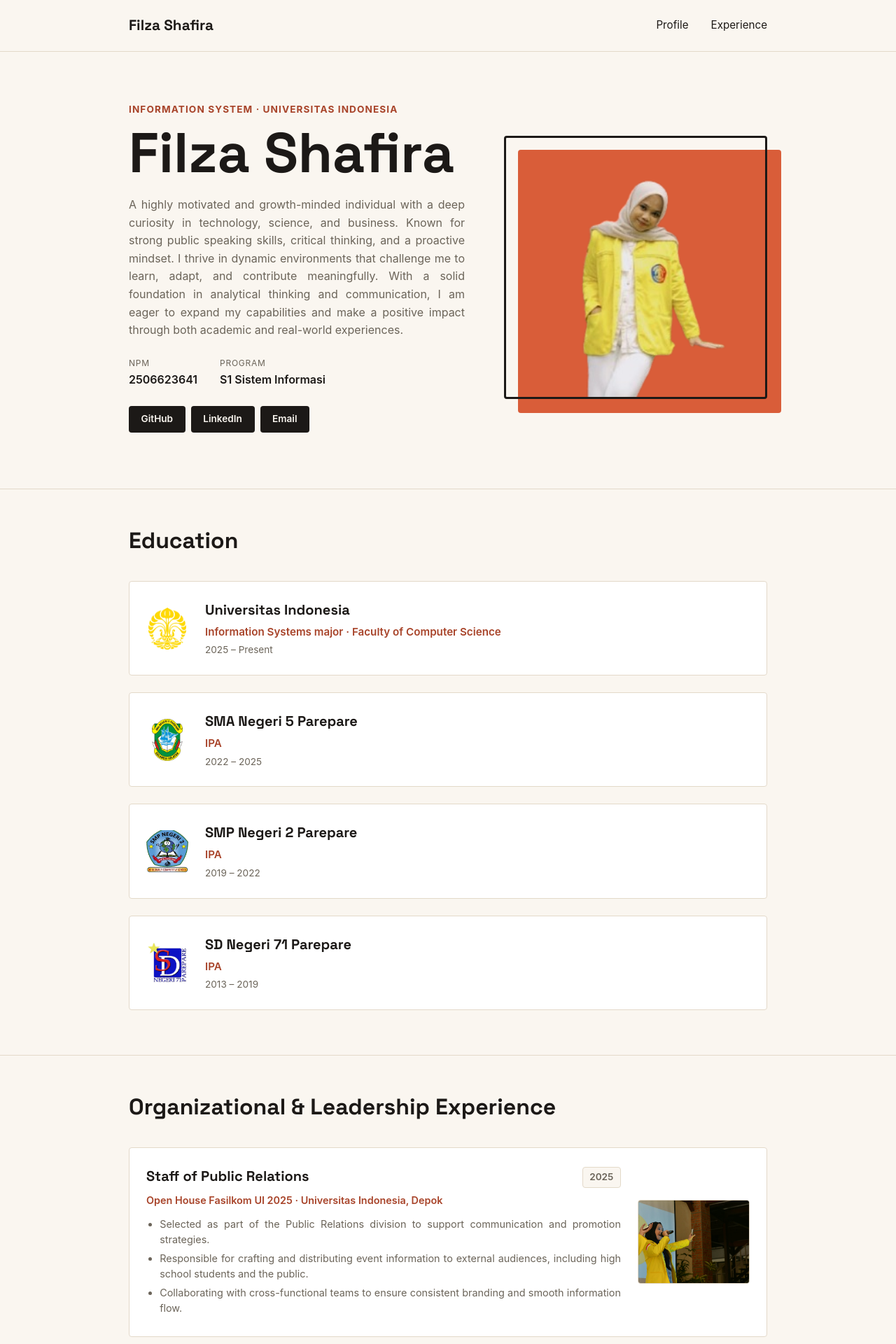
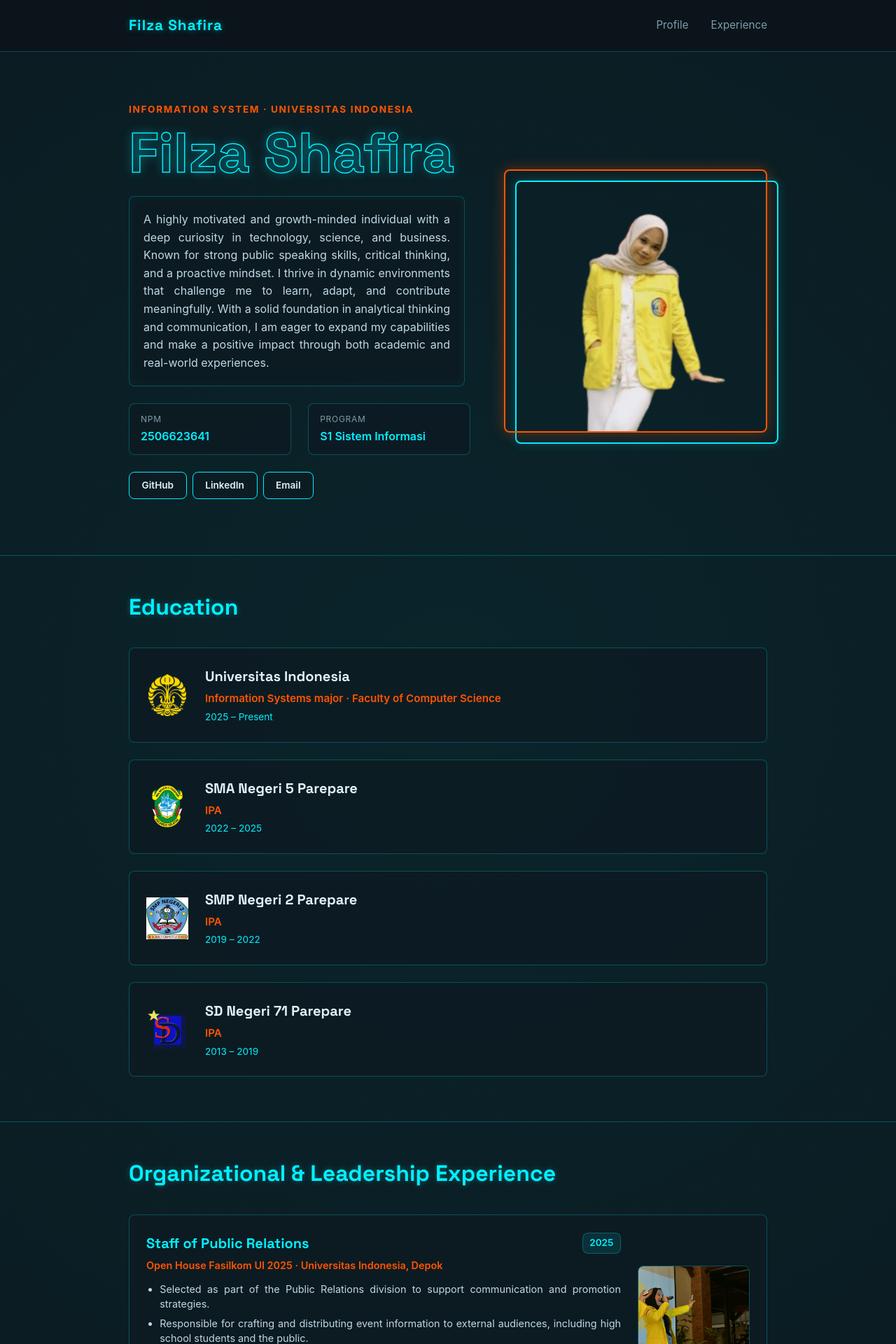
Before and after one commit to filzashafira/myportofolio, a Django app: page / in a window 1280 px wide. Shown: the top 1920 px of the page at 70% size. Run offline with Django 5.2, Linux system fonts and the light colour scheme.

Commit message:
Mempercantik Website

```diff
--- a/static/css/style.css
+++ b/static/css/style.css
@@ -5,19 +5,22 @@
 }
 
 :root {
-    --ink: #1c1917;
-    --paper: #faf6f0;
-    --accent: #d95d39;
-    --accent-dark: #a8442a;
-    --line: #e3d9c9;
-    --text-muted: #6b6459;
-    --radius: 4px;
+    --ink: #e2f1f8;
+    --paper: #0b1319;
+    --accent: #ff5500;
+    --accent-dark: #ff5500;
+    --line: rgba(0, 240, 255, 0.25);
+    --text-muted: #7f9ca9;
+    --radius: 8px;
+    --cyan-glow: #00f0ff;
+    --card-bg: rgba(13, 27, 34, 0.8);
 }
 
 body {
     font-family: -apple-system, "Segoe UI", Roboto, Helvetica, Arial, sans-serif;
     color: var(--ink);
     background-color: var(--paper);
+    background-image: radial-gradient(circle at 50% 20%, rgba(0, 240, 255, 0.08) 0%, transparent 60%);
     line-height: 1.6;
 }
 
@@ -33,6 +36,11 @@ h1, .brand {
 
 .site-header {
     border-bottom: 1px solid var(--line);
+    background: rgba(11, 19, 25, 0.85);
+    backdrop-filter: blur(10px);
+    position: sticky;
+    top: 0;
+    z-index: 100;
 }
 
 .site-header .container {
@@ -45,8 +53,10 @@ h1, .brand {
 .brand {
     font-size: 1.3rem;
     font-weight: 700;
-    color: var(--ink);
+    color: var(--cyan-glow);
     text-decoration: none;
+    text-shadow: 0 0 10px rgba(0, 240, 255, 0.4);
+    letter-spacing: 1px;
 }
 
 .site-header nav {
@@ -55,9 +65,14 @@ h1, .brand {
 }
 
 .site-header nav a {
-    color: var(--ink);
+    color: var(--text-muted);
     text-decoration: none;
     font-size: 0.95rem;
+    transition: color 0.3s ease;
+}
+
+.site-header nav a:hover {
+    color: var(--accent);
 }
 
 .hero {
@@ -83,9 +98,9 @@ h1, .brand {
 
 .hero-kicker {
     font-size: 0.85rem;
-    letter-spacing: 0.08em;
+    letter-spacing: 0.12em;
     text-transform: uppercase;
-    color: var(--accent-dark);
+    color: var(--accent);
     font-weight: 700;
     margin-bottom: 0.75rem;
 }
@@ -93,19 +108,35 @@ h1, .brand {
 .hero-identity h1 {
     font-size: clamp(3rem, 7vw, 5rem);
     line-height: 0.95;
+    color: transparent;
+    -webkit-text-stroke: 1.5px var(--cyan-glow);
+    text-shadow: 0 0 15px rgba(0, 240, 255, 0.3);
 }
 
 .bio {
-    color: var(--text-muted);
+    color: #c0d8e4;
     max-width: 480px;
     margin-bottom: 1.5rem;
     text-align: justify;
+    background: var(--card-bg);
+    border: 1px solid var(--line);
+    padding: 1.25rem;
+    border-radius: var(--radius);
+    box-shadow: inset 0 0 15px rgba(0, 240, 255, 0.05);
 }
 
 .meta-list {
     display: flex;
-    gap: 2rem;
+    gap: 1.5rem;
     margin-bottom: 1.5rem;
+}
+
+.meta-row {
+    background: var(--card-bg);
+    border: 1px solid var(--line);
+    padding: 0.75rem 1rem;
+    border-radius: var(--radius);
+    flex: 1;
 }
 
 .meta-row dt {
@@ -118,6 +149,7 @@ h1, .brand {
 
 .meta-row dd {
     font-weight: 600;
+    color: var(--cyan-glow);
 }
 
 .social-links {
@@ -131,15 +163,18 @@ h1, .brand {
     font-size: 0.85rem;
     font-weight: 600;
     text-decoration: none;
-    color: var(--paper);
-    background-color: var(--ink);
+    color: var(--ink);
+    background-color: var(--card-bg);
+    border: 1px solid var(--cyan-glow);
     border-radius: var(--radius);
     padding: 0.5rem 1.1rem;
-    transition: background-color 0.2s ease;
+    transition: all 0.3s ease;
 }
 
 .social-link:hover {
-    background-color: var(--accent);
+    background-color: var(--cyan-glow);
+    color: var(--paper);
+    box-shadow: 0 0 12px var(--cyan-glow);
 }
 
 .hero-photo {
@@ -150,13 +185,15 @@ h1, .brand {
 
 .photo-block {
     position: absolute;
-    top: 1.25rem;
-    left: 1.25rem;
+    top: 1rem;
+    left: 1rem;
     width: 100%;
     height: 100%;
-    background-color: var(--accent);
+    background-color: transparent;
+    border: 2px solid var(--cyan-glow);
     border-radius: var(--radius);
     z-index: 0;
+    box-shadow: 0 0 15px rgba(0, 240, 255, 0.2);
 }
 
 .avatar {
@@ -167,7 +204,8 @@ h1, .brand {
     aspect-ratio: 1 / 1;
     object-fit: cover;
     border-radius: var(--radius);
-    border: 3px solid var(--ink);
+    border: 2px solid var(--accent);
+    box-shadow: 0 0 20px rgba(255, 85, 0, 0.35);
 }
 
 .site-footer {
@@ -223,7 +225,8 @@ h1, .brand {
     font-family: "Space Grotesk", -apple-system, sans-serif;
     font-size: 2rem;
     margin-bottom: 2rem;
-    color: var(--ink);
+    color: var(--cyan-glow);
+    text-shadow: 0 0 8px rgba(0, 240, 255, 0.3);
 }
 
 .skills-container {
@@ -276,16 +274,17 @@ h1, .brand {
     display: flex;
     align-items: center;
     gap: 1.5rem;
-    background-color: #ffffff;
+    background-color: var(--card-bg);
     border: 1px solid var(--line);
     border-radius: var(--radius);
     padding: 1.5rem;
-    transition: transform 0.2s ease, border-color 0.2s ease;
+    transition: transform 0.2s ease, border-color 0.2s ease, box-shadow 0.2s ease;
 }
 
 .education-item:hover {
     transform: translateY(-3px);
-    border-color: var(--accent);
+    border-color: var(--cyan-glow);
+    box-shadow: 0 0 15px rgba(0, 240, 255, 0.2);
 }
 
 .edu-logo {
@@ -304,25 +303,14 @@ h1, .brand {
 
 .edu-degree {
     font-size: 0.95rem;
-    color: var(--accent-dark);
+    color: var(--accent);
     font-weight: 600;
     margin-bottom: 0.2rem;
 }
 
 .edu-year {
     font-size: 0.85rem;
-    color: var(--text-muted);
-}
-
-@media (max-width: 600px) {
-    .education-item {
-        gap: 1rem;
-        padding: 1.25rem;
-    }
-    .edu-logo {
-        width: 48px;
-        height: 48px;
-    }
+    color: var(--cyan-glow);
 }
 
 .awards-list {
@@ -410,86 +404,17 @@ h1, .brand {
 }
 
 .exp-card {
-    background-color: #ffffff;
+    background-color: var(--card-bg);
     border: 1px solid var(--line);
     border-radius: var(--radius);
     padding: 1.5rem;
-    transition: transform 0.2s ease, border-color 0.2s ease;
+    transition: transform 0.2s ease, border-color 0.2s ease, box-shadow 0.2s ease;
 }
 
 .exp-card:hover {
     transform: translateY(-2px);
-    border-color: var(--accent);
-}
-
-.exp-header {
-    display: flex;
-    justify-content: space-between;
-    align-items: flex-start;
-    gap: 1rem;
-    margin-bottom: 0.75rem;
-}
-
-.exp-card h3 {
-    font-family: "Space Grotesk", -apple-system, sans-serif;
-    font-size: 1.25rem;
-    color: var(--ink);
-    margin-bottom: 0.2rem;
-}
-
-.exp-org {
-    font-size: 0.9rem;
-    color: var(--accent-dark);
-    font-weight: 600;
-}
-
-.exp-year {
-    font-size: 0.85rem;
-    font-weight: 600;
-    color: var(--text-muted);
-    white-space: nowrap;
-    background-color: var(--paper);
-    padding: 0.2rem 0.6rem;
-    border-radius: var(--radius);
-    border: 1px solid var(--line);
-}
-
-.exp-desc {
-    padding-left: 1.2rem;
-    color: var(--text-muted);
-    font-size: 0.9rem;
-    line-height: 1.6;
-}
-
-.exp-desc li {
-    margin-bottom: 0.35rem;
-    text-align: justify;
-}
-
-@media (max-width: 600px) {
-    .exp-header {
-        flex-direction: column;
-        gap: 0.4rem;
-    }
-}
-
-.experience-list {
-    display: flex;
-    flex-direction: column;
-    gap: 1.5rem;
-}
-
-.exp-card {
-    background-color: #ffffff;
-    border: 1px solid var(--line);
-    border-radius: var(--radius);
-    padding: 1.5rem;
-    transition: transform 0.2s ease, border-color 0.2s ease;
-}
-
-.exp-card:hover {
-    transform: translateY(-2px);
-    border-color: var(--accent);
+    border-color: var(--cyan-glow);
+    box-shadow: 0 0 15px rgba(0, 240, 255, 0.2);
 }
 
 .exp-body {
@@ -512,12 +437,12 @@ h1, .brand {
 .exp-header h3 {
     font-family: "Space Grotesk", -apple-system, sans-serif;
     font-size: 1.25rem;
-    color: var(--ink);
+    color: var(--cyan-glow);
 }
 
 .exp-org {
     font-size: 0.9rem;
-    color: var(--accent-dark);
+    color: var(--accent);
     font-weight: 600;
     margin-bottom: 0.75rem;
 }
@@ -525,8 +450,8 @@ h1, .brand {
 .exp-year {
     font-size: 0.85rem;
     font-weight: 600;
-    color: var(--text-muted);
-    background-color: var(--paper);
+    color: var(--cyan-glow);
+    background-color: rgba(0, 240, 255, 0.1);
     padding: 0.2rem 0.6rem;
     border-radius: var(--radius);
     border: 1px solid var(--line);
@@ -534,7 +459,7 @@ h1, .brand {
 
 .exp-desc {
     padding-left: 1.2rem;
-    color: var(--text-muted);
+    color: #c0d8e4;
     font-size: 0.9rem;
     line-height: 1.5;
 }
```
Also changed, not shown: other parts of static/css/style.css (+83 -73 lines).
